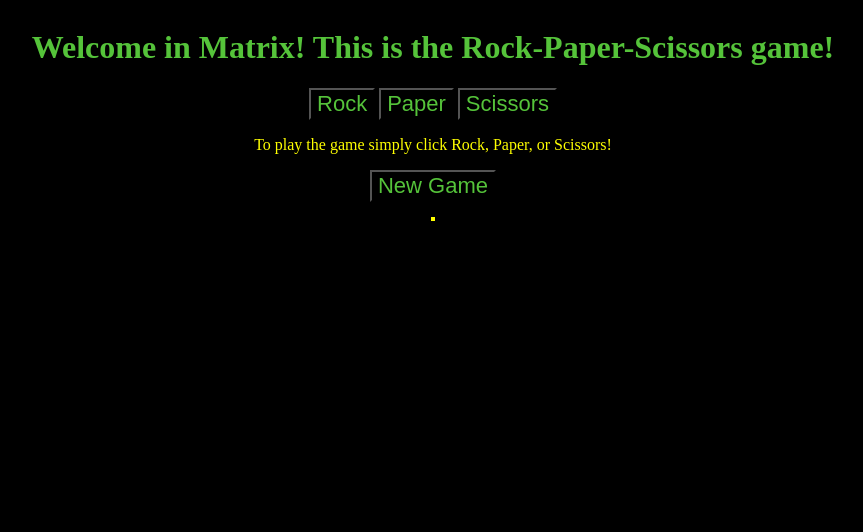
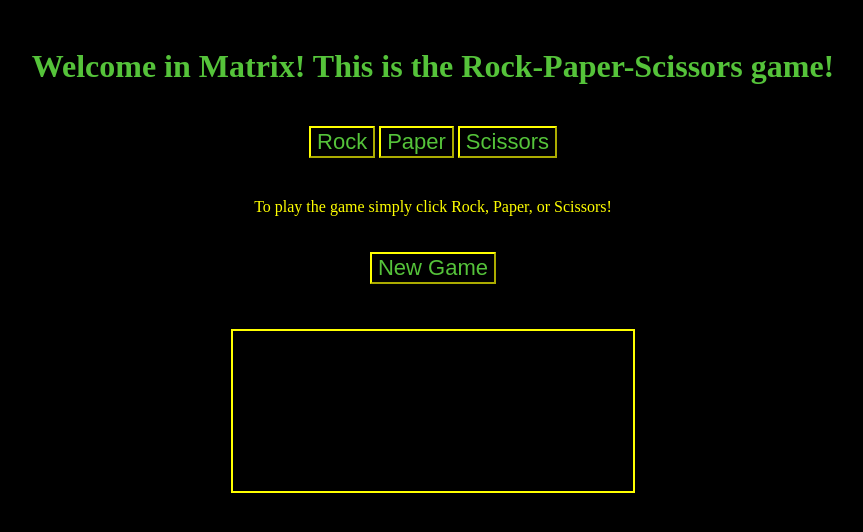
Before and after one commit to TheTomik93/rock-paper-scissors, a plain HTML site: page index.html in a window 1280 px wide. Shown: the whole page, without its empty margins (207-1070 px from the left). Drawn offline with Linux system fonts and the light colour scheme.

Commit message:
Design changed.

```diff
--- a/style.css
+++ b/style.css
@@ -2,9 +2,15 @@ body {
     display: flex;
     flex-direction: column;
     align-items: center;
+    justify-content: start;
+    height:100%;
+}
+html{
+    height: 100%;
 }
 h1 {
     background-color: black;
+    margin-top: 40px;
     color:rgba(93, 213, 63, 0.918);
 }
 body {
@@ -25,13 +31,19 @@ body {
 
 .battleLog {
     border: 2px solid yellow;
-    margin-top: 15px;
+    margin-top: 25px;
+    min-height: 20%;
+    width: 400px;
 }
 button{
     background-color: black;
     color:rgba(93, 213, 63, 0.918);
-    font-size: 22px;;
+    font-size: 22px;
+    margin-top: 20px;
+    margin-bottom: 20px;
+    border-color: yellow;
 }
 #score {
     color:yellow;
+    margin-top: 20px;
 }
```
Also changed, not shown: index.html (+1 -0 lines), 1 other file.
